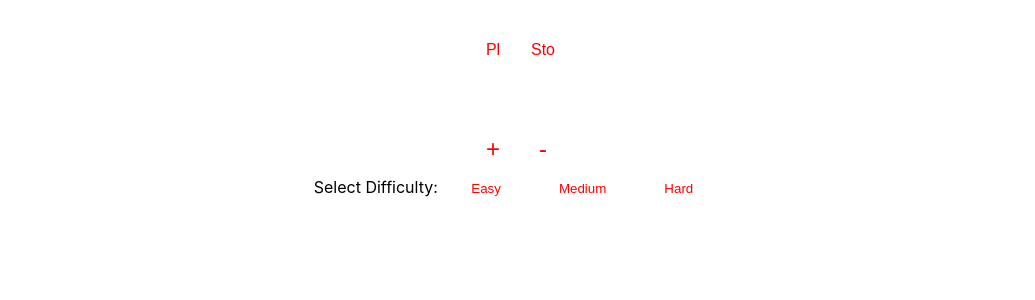
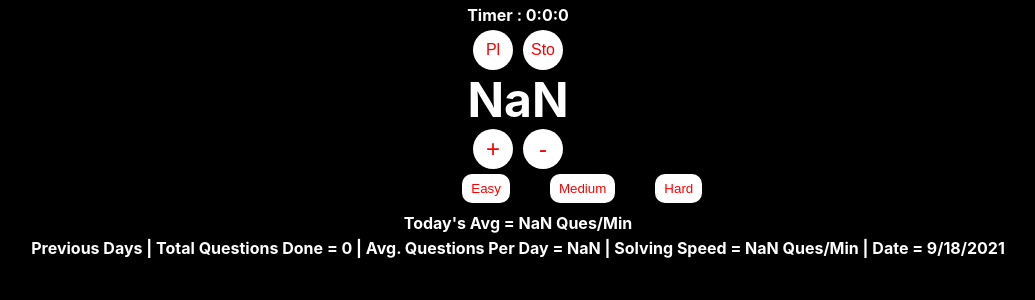
Before and after one commit to pat176/question-counter, a Next.js app in the folder question-counter/: page / in a window 1280 px wide. Shown: the top 300 px of the page, without its empty margins (122-1157 px from the left). Built offline with nearby package versions, Linux system fonts and the light colour scheme.

Commit message:
Update globals.css

```diff
--- a/question-counter/styles/globals.css
+++ b/question-counter/styles/globals.css
@@ -5,7 +5,9 @@ body {
   font-family: -apple-system, BlinkMacSystemFont, Segoe UI, Roboto, Oxygen,
     Ubuntu, Cantarell, Fira Sans, Droid Sans, Helvetica Neue, sans-serif;
 }
-
+body {
+  background: black;
+}
 a {
   color: inherit;
   text-decoration: none;
```
